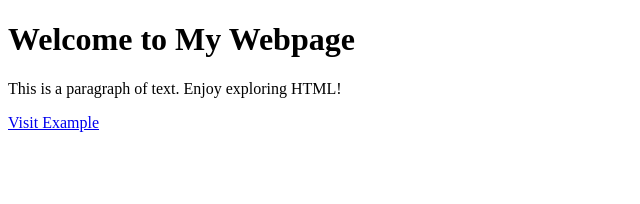
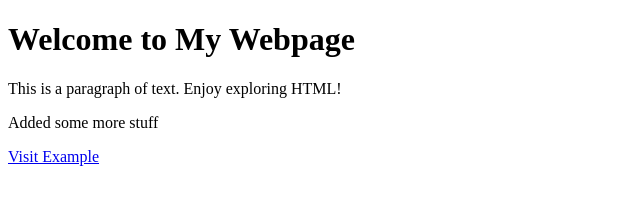
Before and after one commit to Dilosho/Git_learn, a plain HTML site: page index.html in a window 1280 px wide. Shown: the whole page, without its empty margins (0-640 px from the left). Drawn offline with Linux system fonts and the light colour scheme.

Commit message:
add more to the paragraph

```diff
--- a/index.html
+++ b/index.html
@@ -8,6 +8,7 @@
 <body>
     <h1>Welcome to My Webpage</h1>
     <p>This is a paragraph of text. Enjoy exploring HTML!</p>
+    <p> Added some more stuff</p>
     <a href="https://www.example.com" target="_blank">Visit Example</a>
 </body>
 </html>
```
